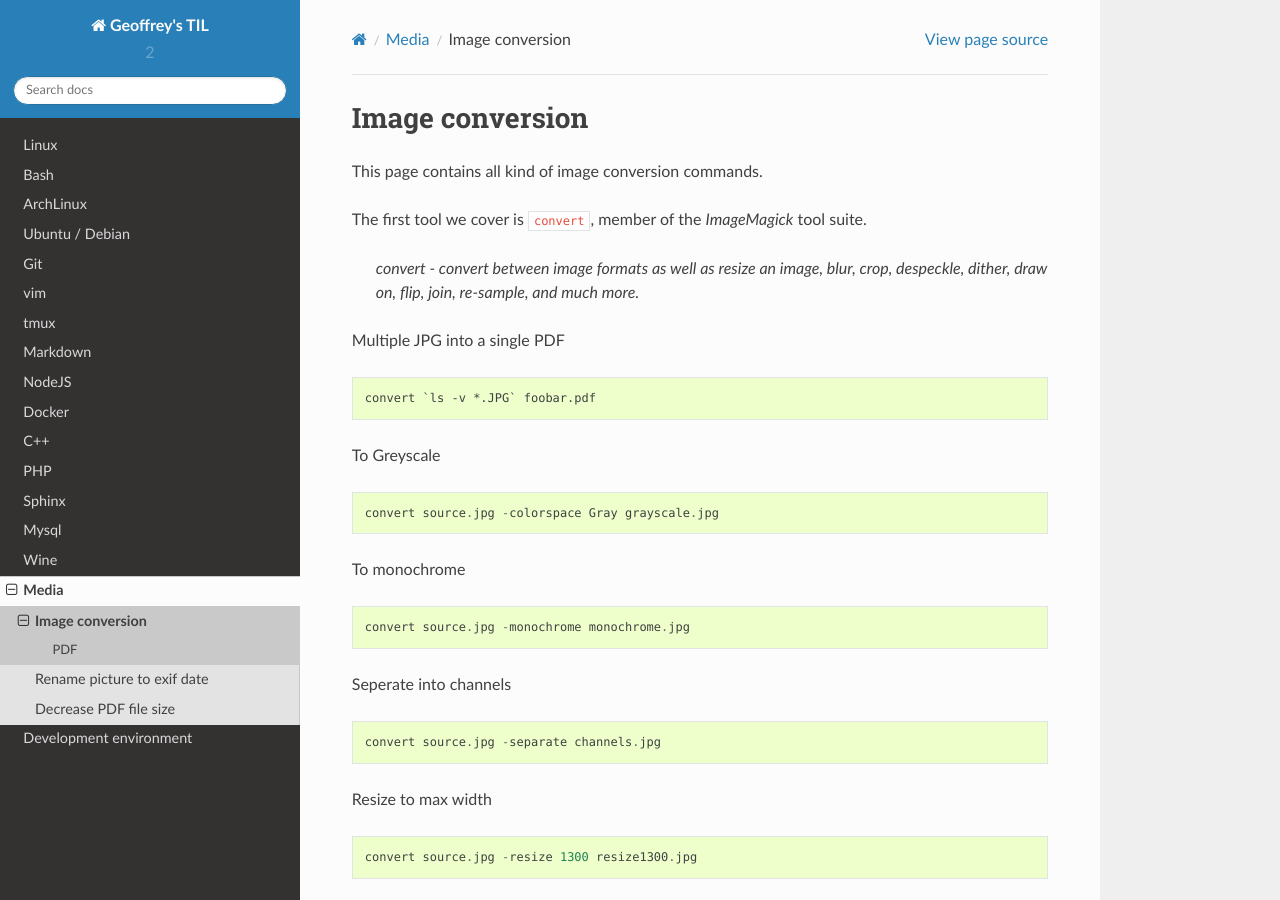
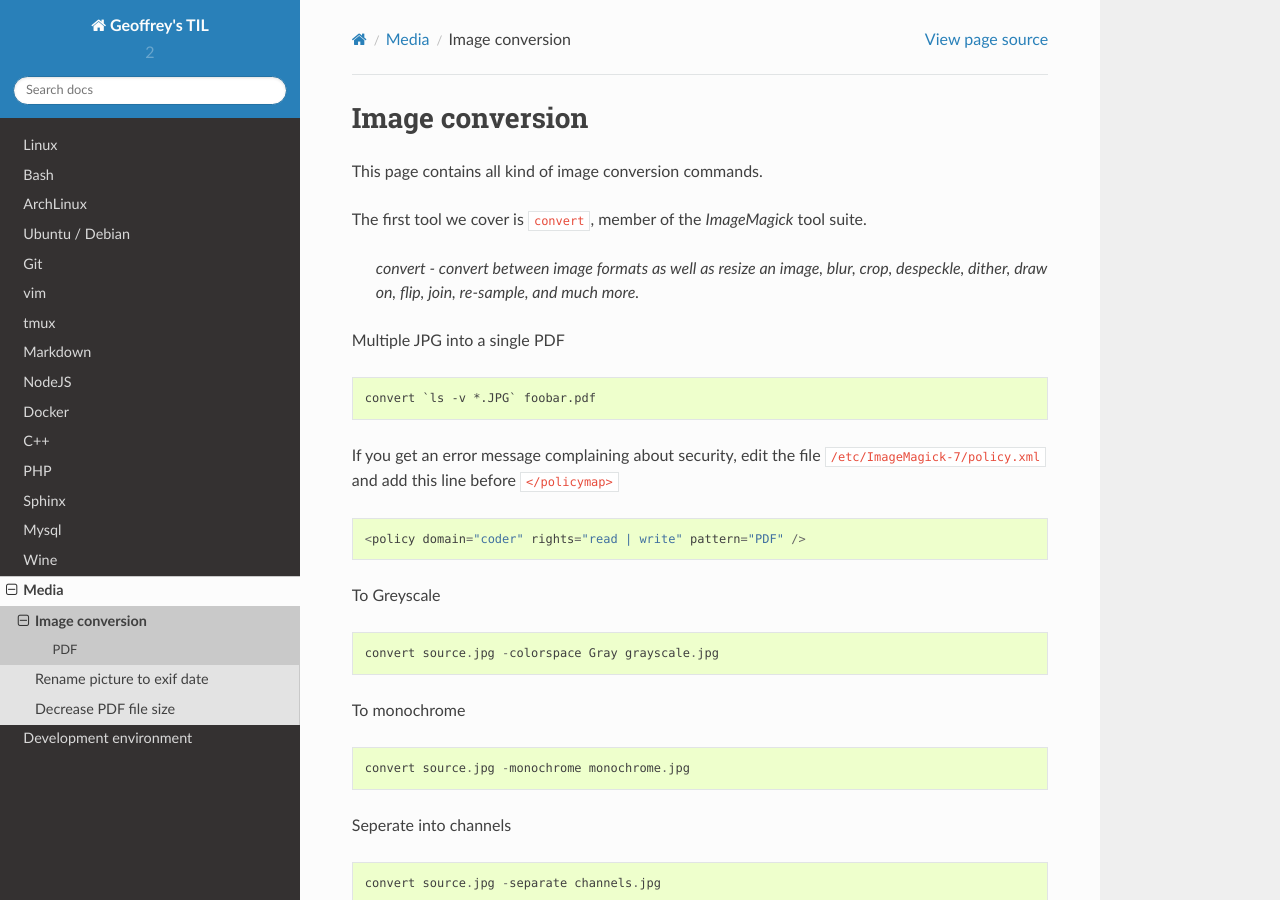
Before and after one commit to papaux/til, a Sphinx documentation site: the page built from source/media/image-conversion.rst, in a window 1280 px wide and 900 px high. Built offline with Sphinx 7.4.7 and the Read the Docs theme 2.0.0, drawn with Linux system fonts in a browser that asks for light colours.

Commit message:
media: add how to handle security error when converting to pdf

```diff
--- a/source/media/image-conversion.rst
+++ b/source/media/image-conversion.rst
@@ -12,6 +12,12 @@ Multiple JPG into a single PDF
 ::
 
     convert `ls -v *.JPG` foobar.pdf
+
+If you get an error message complaining about security, edit the file ``/etc/ImageMagick-7/policy.xml`` and add this line before ``</policymap>``
+
+::
+
+    <policy domain="coder" rights="read | write" pattern="PDF" />
 
 To Greyscale
 
```
